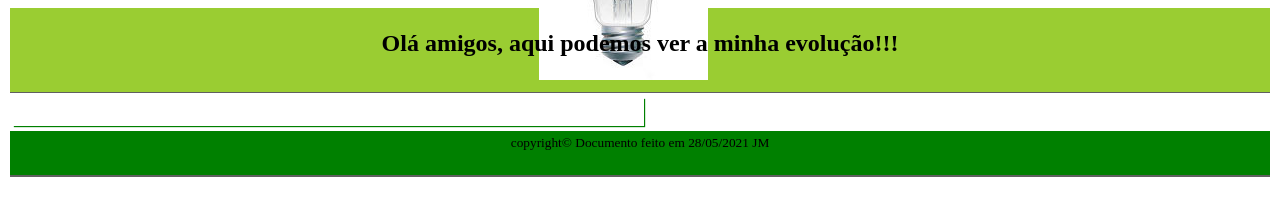
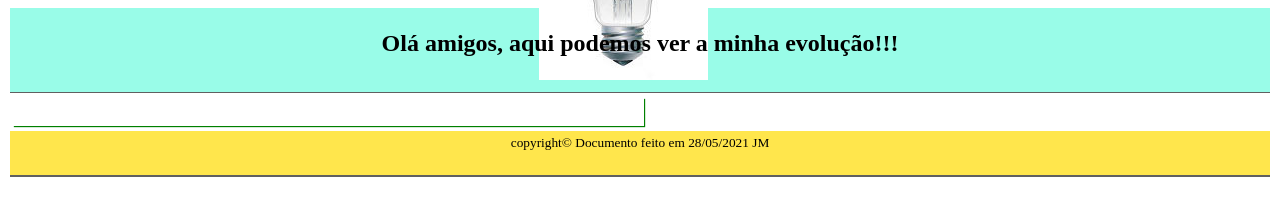
Before and after one commit to JoaoMarcelo22/Projetos-em-HTML-CSS-JS, a plain HTML site: page ola/ola-rod.html in a window 1280 px wide. Drawn offline with Linux system fonts and the light colour scheme.

Commit message:
Upades completo
incrementação de cores referente a imagem "hello" e a adição da funcionalidade do JavaScrip com a lampada!

```diff
--- a/ola/fo.css
+++ b/ola/fo.css
@@ -2,7 +2,7 @@
 header#cabecario{
     border-bottom: 1px #606060 solid;
     height: 80px;
-    background: yellowgreen;
+    background: #99fce8;
     padding: 2px;
     margin: 2px;
     text-align: center;
@@ -10,7 +10,7 @@ header#cabecario{
 footer#rodape{
     border-bottom: 2px #606060 solid;
     height: 40px;
-    background: green;
+    background:#ffe64c;
     padding: 2px;
     margin: 2px;
     text-align: center;
```
